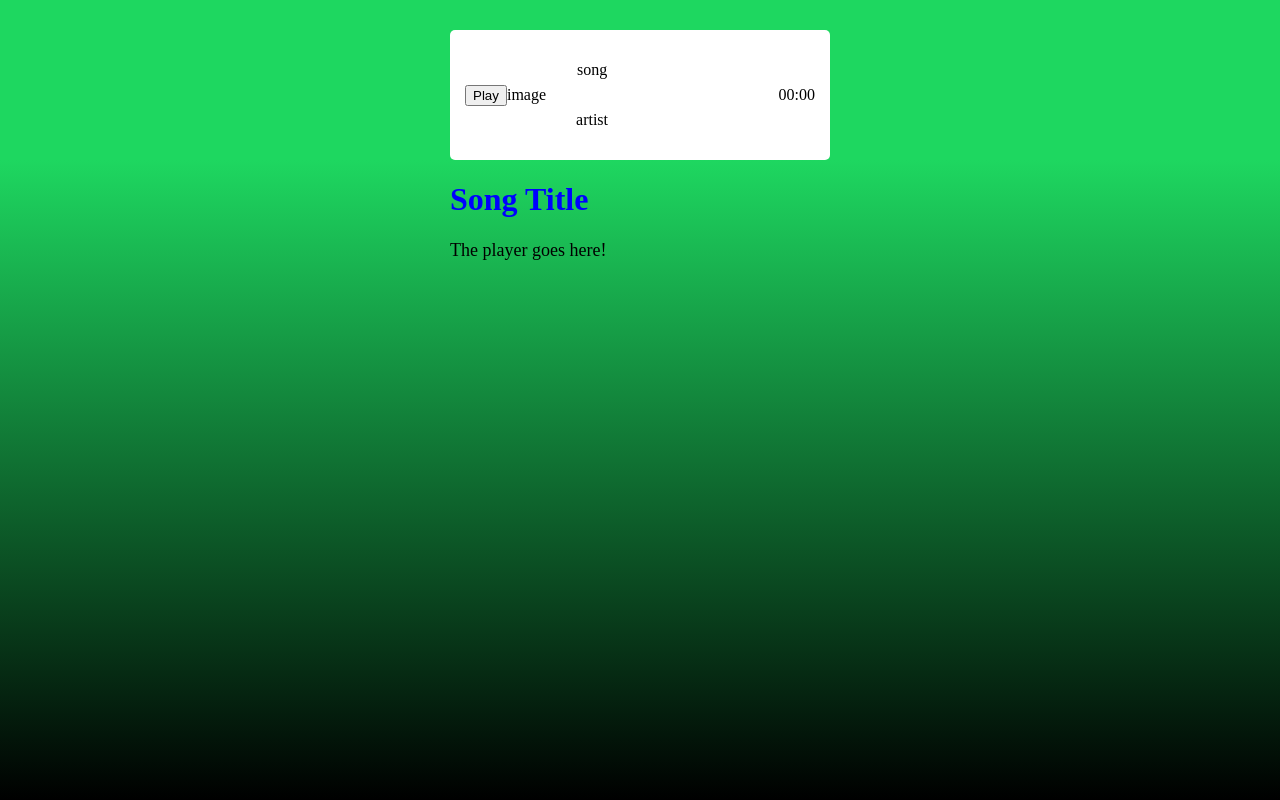
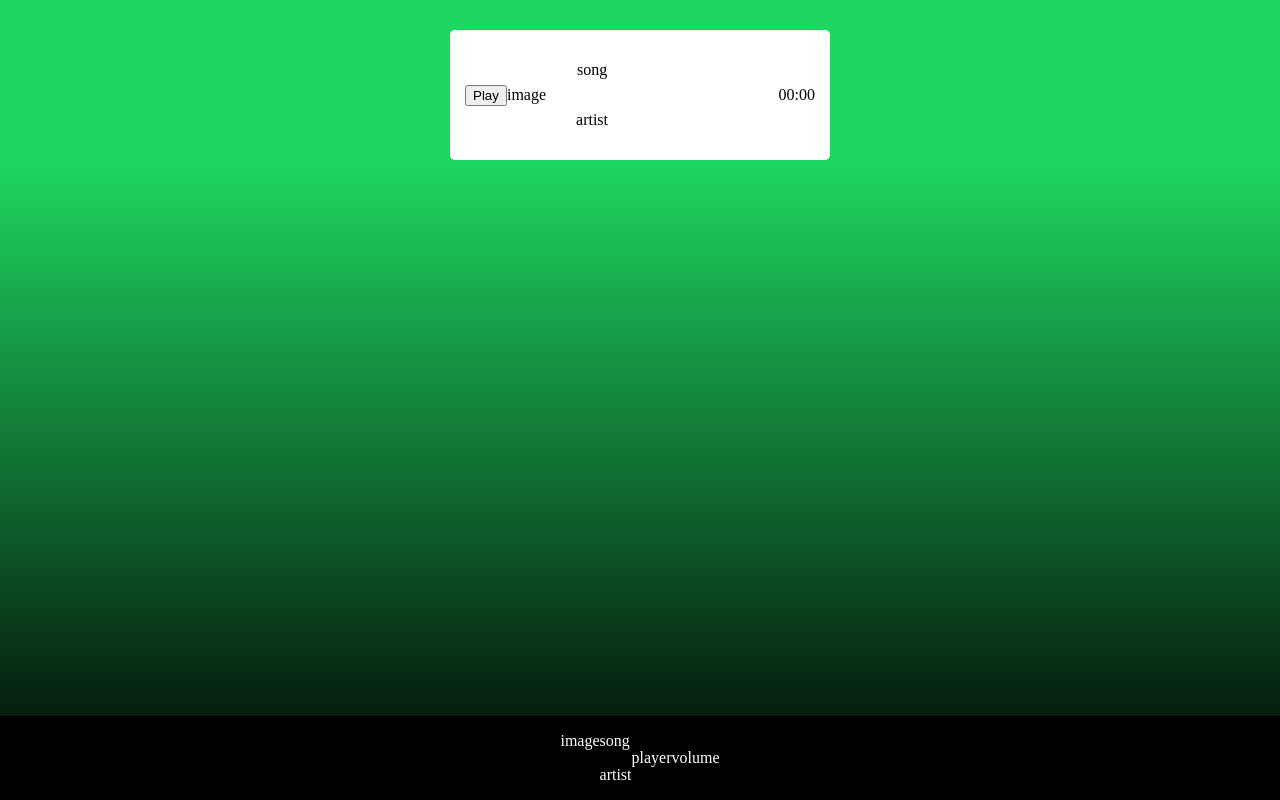
Before and after one commit to ThiagoMarvinSoares/SpotifyDemoPlayer, a Vue app: page / in a window 1280 px wide. Built offline with nearby package versions, Linux system fonts and the light colour scheme.

Commit message:
Components aligned in the center

```diff
--- a/src/assets/main.css
+++ b/src/assets/main.css
@@ -8,7 +8,6 @@
   body {
     display: flex;
     flex-direction: column;
-    align-items: center;
     margin: 0; /* Reset default margin */
     padding: 0; /* Reset default padding */
     width: 100%;
--- a/src/components/Player/ThePlayer.vue
+++ b/src/components/Player/ThePlayer.vue
@@ -1,29 +1,42 @@
 <template>
-    <div>
-      <!-- Your HTML template code goes here -->
-      <h1>Song Title</h1>
-      <p>{{ message }}</p>
+  <div class="player-card">
+    <div class="player-card_left">
+      <div>
+        <p>image</p>
+      </div>
+      <div class="player-card_info">
+        <p><!--{{ song.title }}-->song</p>
+        <p>artist</p>
+      </div>
     </div>
+    <div class="player-element">
+      <p>player</p>
+    </div>
+    <div class="player-volume">
+      <p>volume</p>
+    </div>
+  </div>
   </template>
 
   <script>
-  export default {
-    name: 'HelloWorld',
-    data() {
-      return {
-        message: 'The player goes here!'
-      };
-    },
-    // Add other Vue component options here, such as methods, computed properties, etc.
-  }
   </script>
 
-  <style scoped>
-  /* Your component-specific CSS styles go here */
-  h1 {
-    color: blue;
+<style scoped>
+  .player-card {
+    display: flex;
+    flex-direction: row;
+    justify-content: center;
+    align-items: center;
+    bottom: 0;
+    position: fixed;
+     /* colors and styles */
+    color: white;
+    background-color: black;
+    width: 100%;
   }
-  p {
-    font-size: 18px;
-  }
-  </style>
+  .player-card_left {
+      display: flex;
+      flex-direction: row;
+    }
+
+</style>
--- a/src/components/Songs/SongsList.vue
+++ b/src/components/Songs/SongsList.vue
@@ -30,7 +30,6 @@
     width: 350px;
     border-radius: 5px;
     background-color: white;
-    border: 0,5px solid black;
     padding: 15px;
     margin-top: 30px;
 
--- a/src/views/HomeView.vue
+++ b/src/views/HomeView.vue
@@ -4,8 +4,17 @@ import ThePlayer from '../components/Player/ThePlayer.vue'
 </script>
 
 <template>
-  <main>
+  <main class="app-elements">
     <SongsList />
     <ThePlayer />
   </main>
 </template>
+
+<style>
+  .app-elements {
+    display: flex;
+    flex-direction: column;
+    align-items: center;
+    height: 100vh;
+  }
+</style>
```
